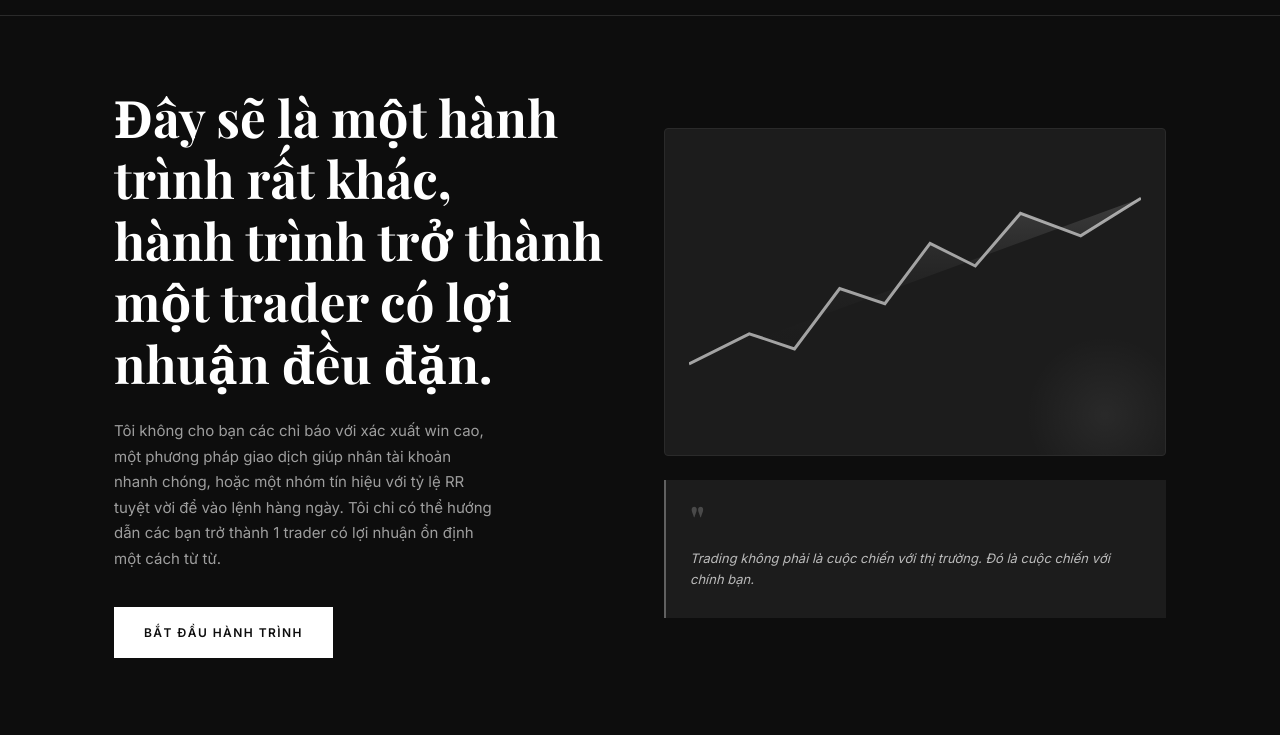
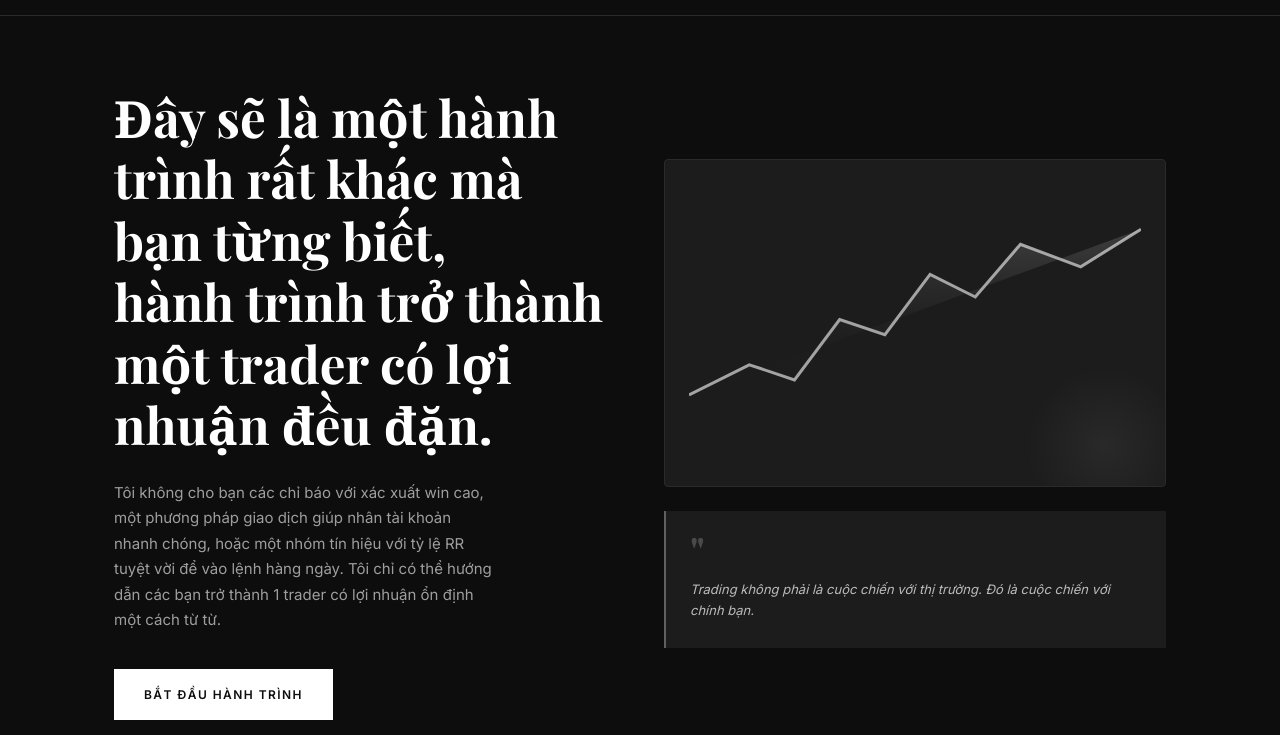
Before and after one commit to longphi11/nghetrading, a plain HTML site: page index.html in a window 1280 px wide. Shown: the part 45-780 px from the top of the page. Drawn offline with nearby package versions, Linux system fonts and the light colour scheme; a script that the page names is missing; a web font is replaced by a local one.

Commit message:
Update index.html

```diff
--- a/index.html
+++ b/index.html
@@ -46,7 +46,7 @@
   <section class="hero">
     <div class="hero-content">
       <div class="hero-text">
-        <h1>Đây sẽ là một hành trình rất khác,<br />hành trình trở thành một trader có lợi nhuận đều đặn.<br /></h1>
+        <h1>Đây sẽ là một hành trình rất khác mà bạn từng biết,<br />hành trình trở thành một trader có lợi nhuận đều đặn.<br /></h1>
         <p>
           Tôi không cho bạn các chỉ báo với xác xuất win cao, một phương pháp giao dịch giúp nhân tài khoản nhanh chóng, hoặc một nhóm tín hiệu với tỷ lệ RR tuyệt vời để vào lệnh hàng ngày.
           Tôi chỉ có thể hướng dẫn các bạn trở thành 1 trader có lợi nhuận ổn định một cách từ từ.
```
